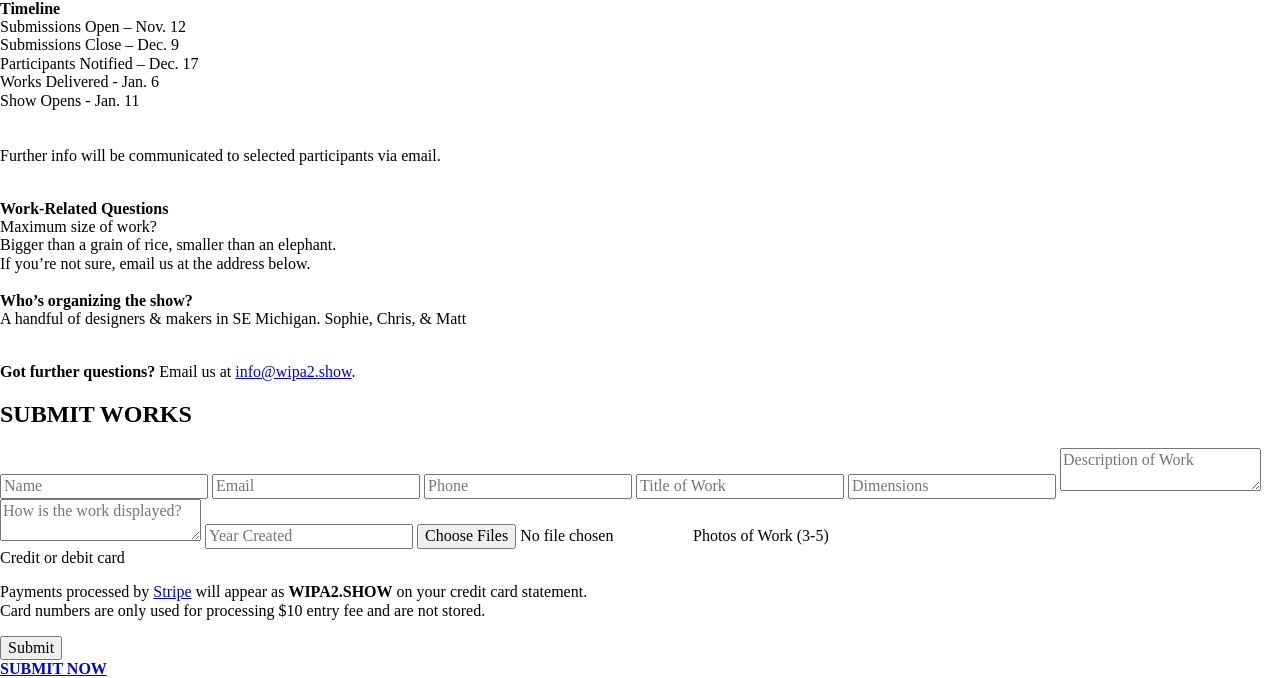
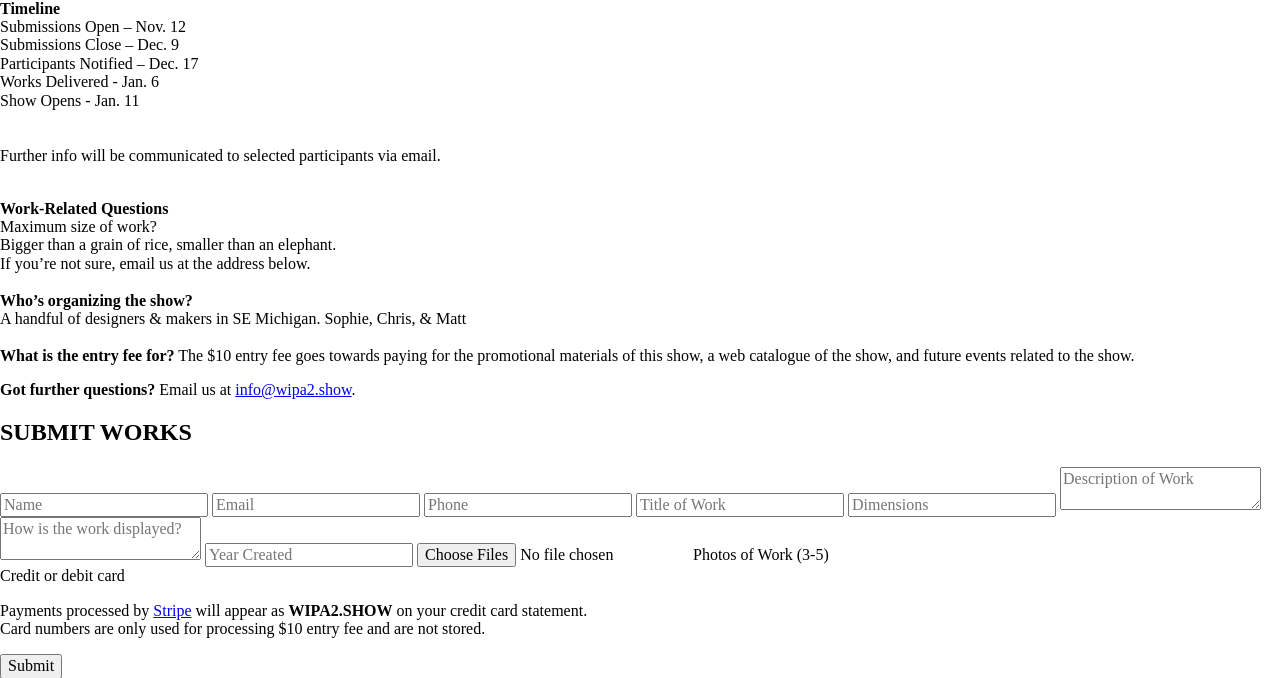
Before and after one commit to wipa2/wipa2.github.io, a Django app: page / in a window 1280 px wide. Shown: the part 886-1564 px from the top of the page. Run offline with Django 3.2, Linux system fonts and the light colour scheme; some libraries are stand-ins or nearby versions.

Commit message:
Add FAQ about entry fee

```diff
--- a/wipa2_show_project/wipa2_show/templates/index.html
+++ b/wipa2_show_project/wipa2_show/templates/index.html
@@ -71,6 +71,8 @@
 
             <strong>Who’s organizing the show?</strong><br>
             A handful of designers &amp; makers in SE Michigan.  Sophie, Chris, &amp; Matt<br><br>
+
+            <strong>What is the entry fee for?</strong> The $10 entry fee goes towards paying for the promotional materials of this show, a web catalogue of the show, and future events related to the show.
         </p>
         <p class="fullwidth center">
             <strong>Got further questions?</strong>  Email us at <a href="mailto:info@wipa2.show">info@wipa2.show</a>.
```
